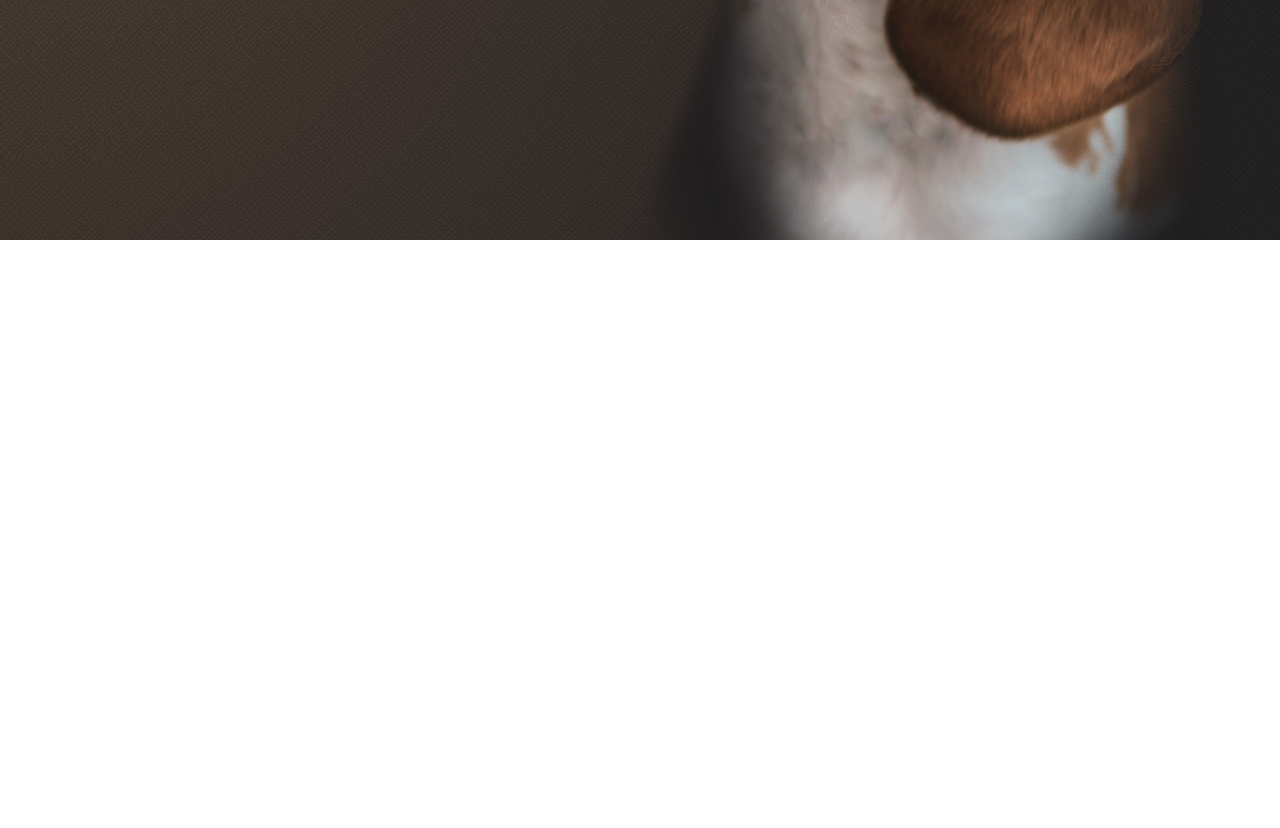
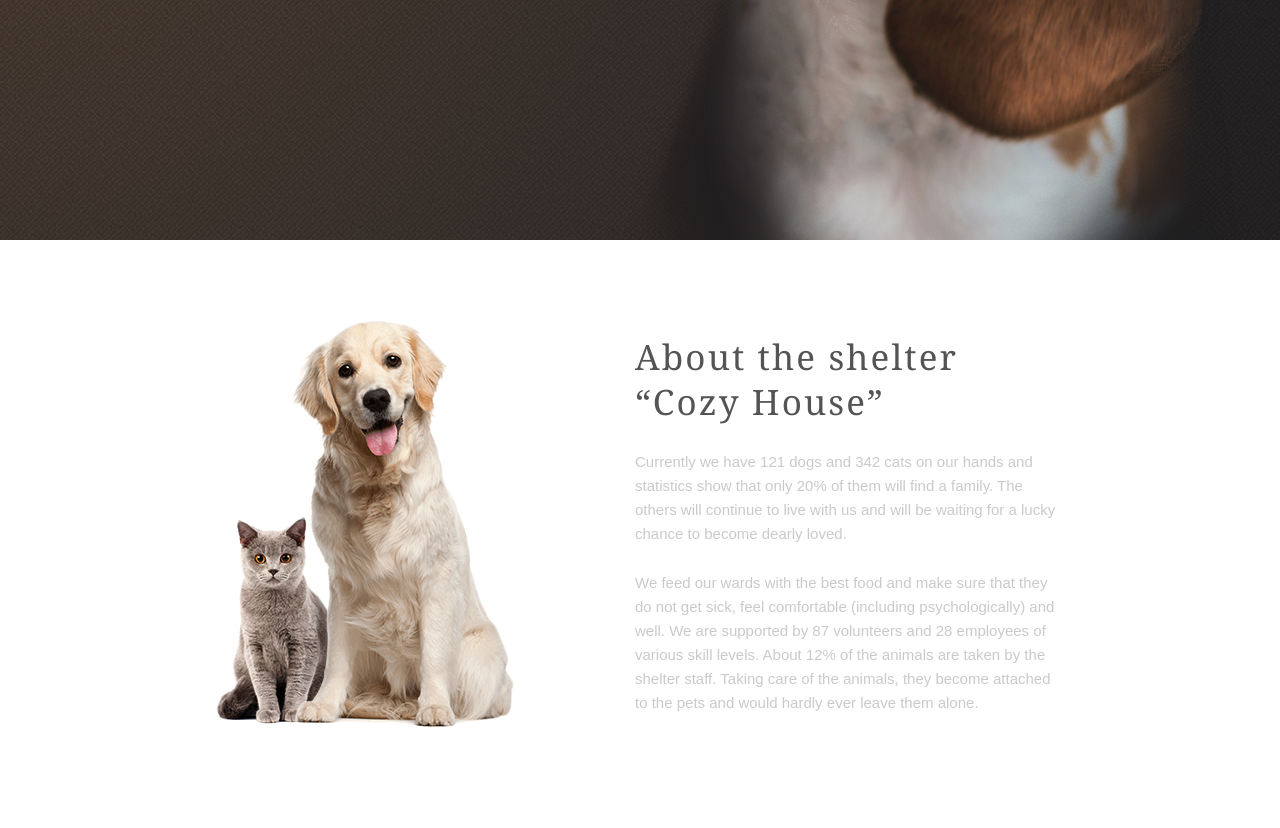
Before and after one commit to programissis/shelter, a plain HTML site: page pages/main/index.html in a window 1280 px wide. Shown: the part 667-1495 px from the top of the page. Before the commit the page ends 907 px from the top, so only its background shows below. Drawn offline with Linux system fonts and the light colour scheme.

Commit message:
feat: implement about pets section

```diff
--- a/common/styles/base-layout.css
+++ b/common/styles/base-layout.css
@@ -8,3 +8,8 @@
     max-width: 1280px;
     padding-inline: 40px;
 }
+
+.vertical-padding-container {
+    padding-top: 80px;
+    padding-bottom: 100px;
+}
--- a/pages/main/index.html
+++ b/pages/main/index.html
@@ -10,7 +10,6 @@
 </head>
 
 <body>
-    <main>
     <div class="bg-texture-wrapper">
         <header class="header container">
             <a href="./index.html" class="logo">
@@ -44,6 +43,20 @@
             <img class="big-puppy-img" src="../../assets/images/start-screen-puppy.png" alt="Puppy">
         </section>
     </div>
+    <main>
+        <section class="container vertical-padding-container about-pets-section">
+            <img class="about-pets-img" src="../../assets/images/about-pets.png" alt="Cat and dog">
+            <article class="about-pets-article">
+                <h3>About the shelter<br>“Cozy House”</h3>
+                <p>Currently we have 121 dogs and 342 cats on our hands and statistics show that only 20% of them will
+                    find a family. The others will continue to live with us and will be waiting for a lucky chance to
+                    become dearly loved.</p>
+                <p>We feed our wards with the best food and make sure that they do not get sick, feel comfortable
+                    (including psychologically) and well. We are supported by 87 volunteers and 28 employees of various
+                    skill levels. About 12% of the animals are taken by the shelter staff. Taking care of the animals,
+                    they become attached to the pets and would hardly ever leave them alone.</p>
+            </article>
+        </section>
     </main>
 </body>
 
--- a/pages/main/style.css
+++ b/pages/main/style.css
@@ -52,3 +52,22 @@
 .big-puppy-img {
     width: 698px;
 }
+
+.about-pets-section {
+    display: flex;
+    justify-content: space-between;
+    align-items: center;
+    gap: 120px;
+    padding-inline: 215px;
+}
+
+.about-pets-img {
+    width: 300px;
+}
+
+.about-pets-article {
+    display: flex;
+    flex-direction: column;
+    gap: 25px;
+
+}
```
Also changed, not shown: assets/images/about-pets.png (added). Lines whose indentation alone changed are shown as unchanged.
